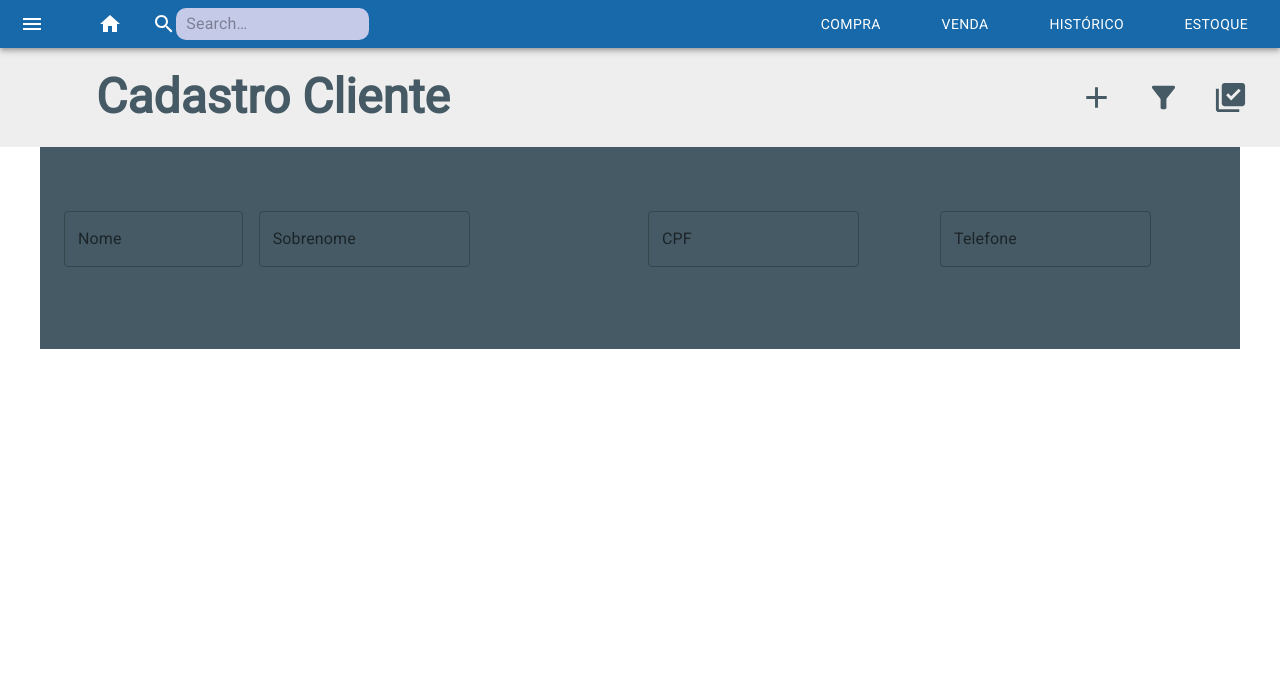
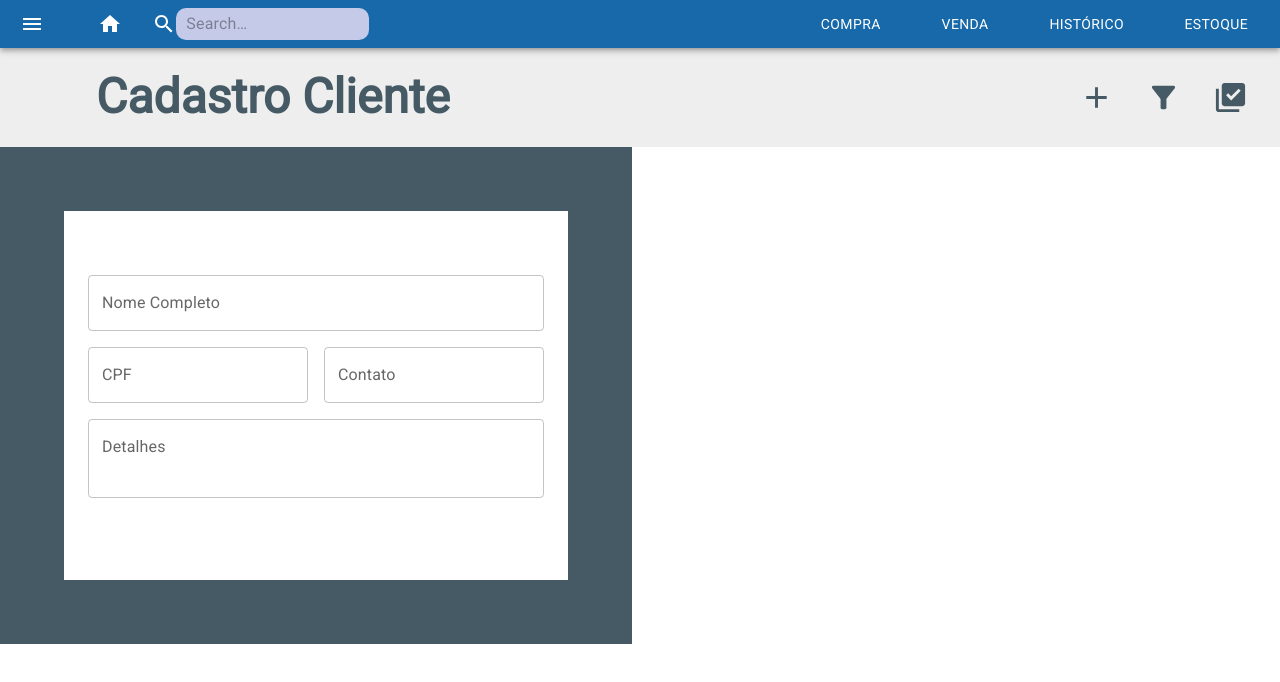
Before and after one commit to EduOC1022/projeto_estoque, a React (Create React App) app in the folder estoque/: page /cadastro-cliente in a window 1280 px wide. Shown: the top 682 px of the page. Built offline with nearby package versions, Linux system fonts and the light colour scheme.

Commit message:
Cadastro form

```diff
--- a/estoque/package.json
+++ b/estoque/package.json
@@ -7,7 +7,8 @@
     "@emotion/styled": "^11.11.0",
     "@fontsource/roboto": "^5.0.8",
     "@mui/icons-material": "^5.14.3",
-    "@mui/material": "^5.14.4",
+    "@mui/lab": "^5.0.0-alpha.140",
+    "@mui/material": "^5.14.5",
     "@testing-library/jest-dom": "^5.17.0",
     "@testing-library/react": "^13.4.0",
     "@testing-library/user-event": "^13.5.0",
@@ -16,6 +17,7 @@
     "pg": "^8.11.2",
     "react": "^18.2.0",
     "react-dom": "^18.2.0",
+    "react-input-mask": "^2.0.4",
     "react-router-dom": "^6.15.0",
     "react-scripts": "5.0.1",
     "web-vitals": "^2.1.4"
--- /dev/null
+++ b/estoque/src/Frontend/componentes/Input/Input.js
@@ -0,0 +1,47 @@
+import React from 'react';
+import {TextField} from "@mui/material";
+
+const masks = {
+    cpf: [/\d/, /\d/, /\d/, '.', /\d/, /\d/, /\d/, '.', /\d/, /\d/, /\d/, '-', /\d/, /\d/],
+    cnpj: [/\d/, /\d/, '.', /\d/, /\d/, /\d/, '.', /\d/, /\d/, /\d/, '/', /\d/, /\d/, /\d/, /\d/, '-', /\d/, /\d/,],
+    telefoneCelular: ['(', /[1-9]/, /[1-9]/, ')', ' ', /\d/, /\d/, /\d/, /\d/, /\d/, '-', /\d/, /\d/, /\d/, /\d/],
+    telefone: function (input) {
+        let numbers = input.match(/\d/g);
+        let numberLength = 0;
+        if (numbers) {
+            numberLength = numbers.join("").length;
+        }
+
+        if (numberLength > 10) {
+            return ['(', /[1-9]/, /[1-9]/, ')', ' ', /\d/, /\d/, /\d/, /\d/, /\d/, '-', /\d/, /\d/, /\d/, /\d/];
+        } else {
+            return ['(', /[1-9]/, /[1-9]/, ')', ' ', /\d/, /\d/, /\d/, /\d/, '-', /\d/, /\d/, /\d/, /\d/];
+        }
+    }
+}
+
+function Masked(props) {
+    const {mask} = props;
+    return (
+        <MaskedInput
+            mask={masks[mask]}
+            guide={false}
+            showMask
+        />
+    );
+}
+
+function Input(props) {
+    const { mask } = props;
+
+    return (<TextField
+        fullWidth
+        InputProps={{
+            inputComponent: Masked,
+            inputProps: {
+                mask: mask
+            }}}
+    />);
+}
+
+export default Input;
--- a/estoque/src/Frontend/paginas/CadastroC.js
+++ b/estoque/src/Frontend/paginas/CadastroC.js
@@ -3,7 +3,8 @@ import LibraryAddCheckIcon from '@mui/icons-material/LibraryAddCheck';
 import FilterAltIcon from '@mui/icons-material/FilterAlt';
 import Headin from "../componentes/Typographies/Headin";
 import AddIcon from '@mui/icons-material/Add';
-import {Container,Button, Grid, TextField } from "@mui/material";
+//import Input from "../componentes/Input/Input";
+import {Container, Box, Button, Grid, TextField } from "@mui/material";
 
 
 export default function CadastroC() {
@@ -26,23 +27,39 @@ export default function CadastroC() {
     return (
         <>
             <Headin icones={icones} pagina='Cadastro Cliente'/>
-            <Container sx={{padding: 8, backgroundColor: 'primary.dark'}}>
-                <Grid container spacing={2}>
-                    <Grid item  md={2}>
-                        <TextField sx={{flexGrow: 1}} label= 'Nome'/>
+
+                <Grid container spacing={2} >
+                    <Grid item  xs={12} md={6}>
+                    <Box sx={{backgroundColor: 'primary.dark', display: 'flex', justifyContent: 'center'}}>
+                        <Container sx={{padding: 8, backgroundColor: 'secondary.light', margin: 8}}>
+                            <Grid container spacing={2} justifyContent='center' alignItems='center'>
+                                <Grid item  md={12}>
+                                    <TextField  fullWidth label= 'Nome Completo'/>
+                                </Grid>
+                                <Grid item  md={6}>
+                                     <TextField pattern="\d{3}\.\d{3}\.\d{3}-\d{2}"  inputProps={{
+                                            inputMode: 'numeric',
+                                        }}fullWidth label= 'CPF'/>
+                                </Grid>
+                                <Grid item md={6}>
+                                    <TextField maxlength="12" OnKeyPress="formatar('##-#####-#####',this)" fullWidth label= 'Contato'/>
+                                </Grid>
+                                <Grid item md={12}>
+                                    <TextField  multiline rows={2} fullWidth label= 'Detalhes'/>
+                                </Grid>
+                            </Grid>
+                            <Button/>
+                        </Container>
+                        </Box>
                     </Grid>
-                    <Grid item md={4}>
-                        <TextField sx={{flexGrow: 1}} label= 'Sobrenome'/>
-                    </Grid>
-                    <Grid item  md={3}>
-                        <TextField label= 'CPF'/>
-                    </Grid>
-                    <Grid item md={3}>
-                        <TextField label= 'Telefone'/>
+                    <Grid item  xs={12} md={6}>
+                        <Box>
+
+                        </Box>
                     </Grid>
                 </Grid>
-                <Button/>
-            </Container>
+
+
         </>
 
     );
```
Also changed, not shown: 1 other file (tests, documents, lock files or other folders).
